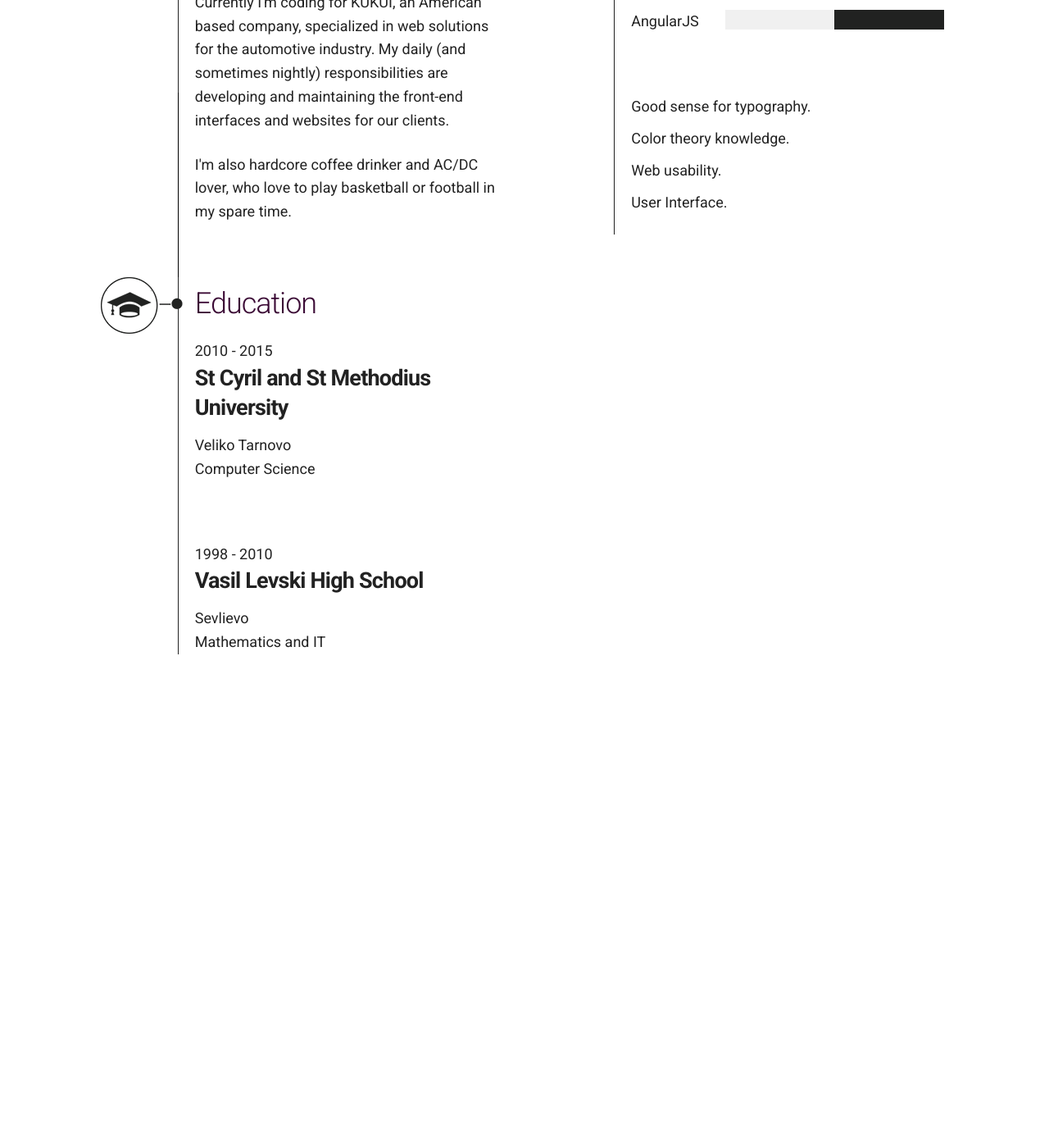
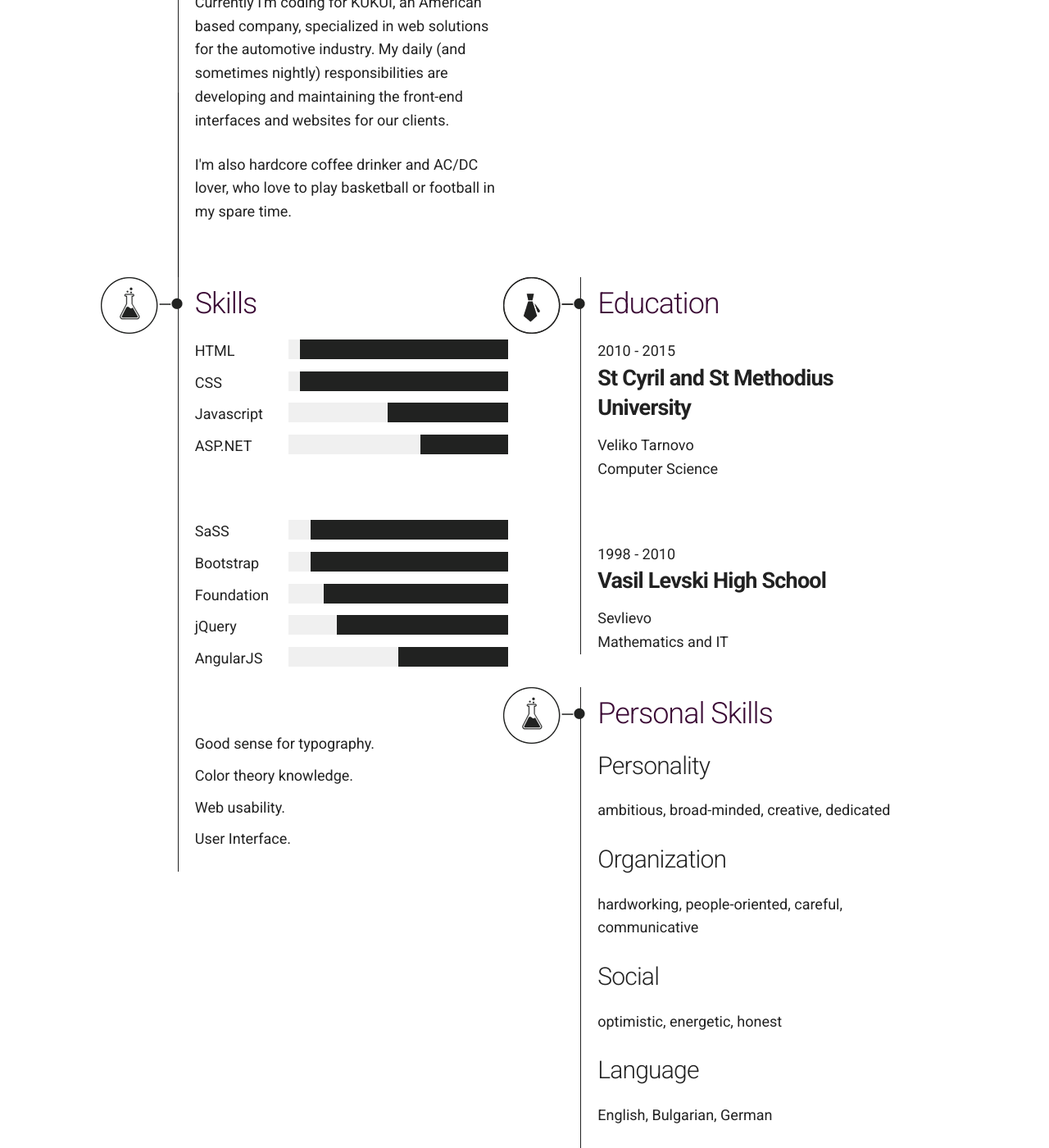
Before and after one commit to KleoPetroff/kleopetroff.github.io, a Jekyll site: the page built from about.html, in a window 1280 px wide and 1400 px high, scrolled down 986 px. Shown: the whole window at 82% size. Built offline with Jekyll 4.4.1, drawn with Linux system fonts in a browser that asks for light colours; before the commit the page ends 1784 px from its top, so only the background shows below that.

Commit message:
Add personal skills section

```diff
--- a/about.html
+++ b/about.html
@@ -27,7 +27,7 @@ layout: default
 </div>
 <div class="container">
     <div class="row">
-        <div class="five columns left">
+        <div class="five columns left first">
             <h3>About</h3>
             <p>Front-End Developer for the last 2 and a half years. Currently in love with Javascript, although our relationship is
             quite green. Love hanging out with ASP.NET, HTML and CSS (also with her big sister SASS). We are chatting for at least 8 hours a day.
@@ -37,7 +37,7 @@ layout: default
             My daily (and sometimes nightly) responsibilities are developing and maintaining the front-end interfaces and websites for our clients.</p>
             <p>I'm also hardcore coffee drinker and AC/DC lover, who love to play basketball or football in my spare time.</p>
         </div>
-        <div class="five columns right">
+        <div class="five columns right second">
             <h3>Skills</h3>
             <div class="right-skills">
                 <div class="clearfix"><span class="right--name">HTML</span><span class="right-percentage ninety-five"></span></div>
@@ -45,6 +45,7 @@ layout: default
                 <div class="clearfix"><span class="right--name">Javascript</span><span class="right-percentage fifty-five"></span></div>
                 <div class="clearfix separate"><span class="right--name">ASP.NET</span><span class="right-percentage forty"></span></div>
 
+                <div class="clearfix"><span class="right--name">SaSS</span><span class="right-percentage ninety"></span></div>
                 <div class="clearfix"><span class="right--name">Bootstrap</span><span class="right-percentage ninety"></span></div>
                 <div class="clearfix"><span class="right--name">Foundation</span><span class="right-percentage eighty-four"></span></div>
                 <div class="clearfix"><span class="right--name">jQuery</span><span class="right-percentage seventy-nine"></span></div>
@@ -58,7 +59,7 @@ layout: default
                 </ul>
             </div>
         </div>
-        <div class="five columns left second">
+        <div class="five columns left third">
             <h3>Education</h3>
             <div class="second-school">
                 <p class="second--year">2010 - 2015</p>
@@ -74,5 +75,21 @@ layout: default
                 <p class="second--field">Mathematics and IT</p>
             </div>
         </div>
+        <div class="five columns right forth">
+            <h3>Personal Skills</h3>
+            <div class="personal-skill">
+                <h4>Personality</h4>
+                <p>ambitious, broad-minded, creative, dedicated</p>
+
+                <h4>Organization</h4>
+                <p>hardworking, people-oriented, careful, communicative</p>
+
+                <h4>Social</h4>
+                <p>optimistic, energetic, honest</p>
+
+                <h4>Language</h4>
+                <p>English, Bulgarian, German</p>
+            </div>
+        </div>
     </div>
 </div>
```
